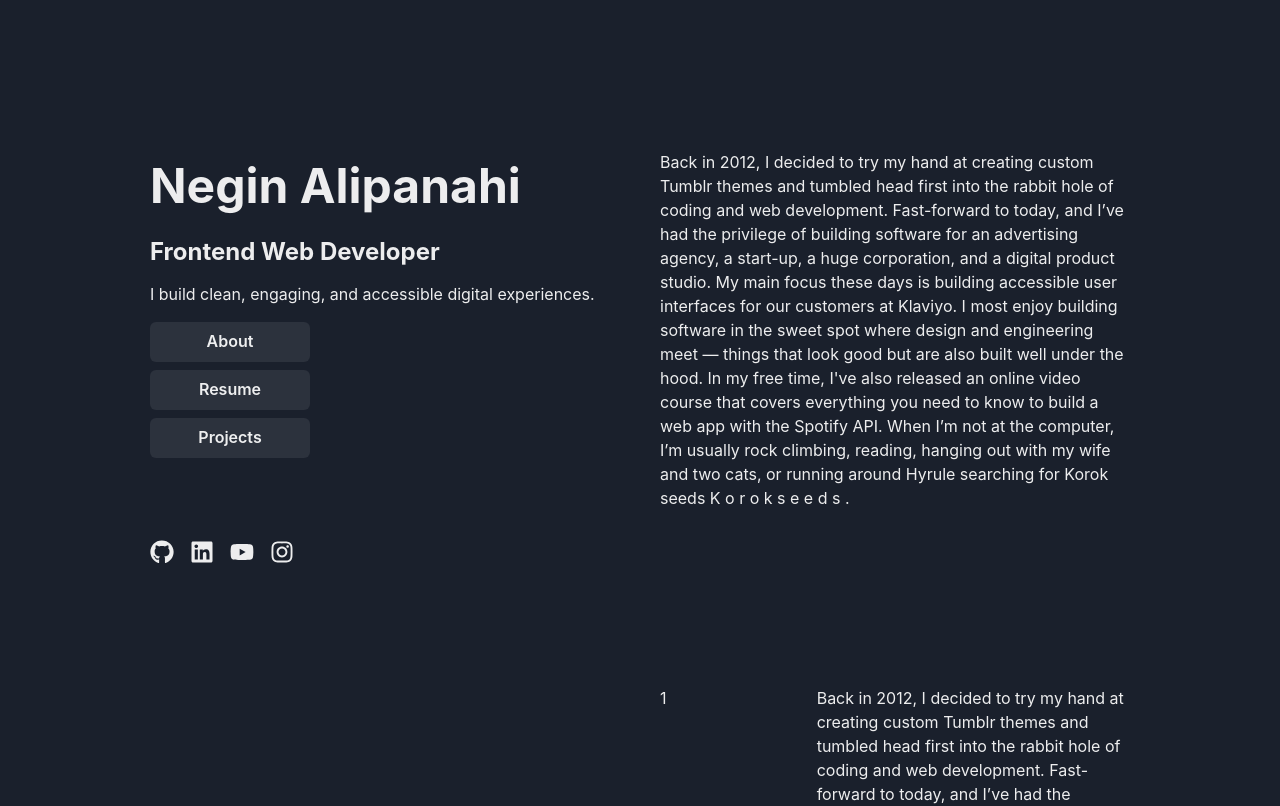
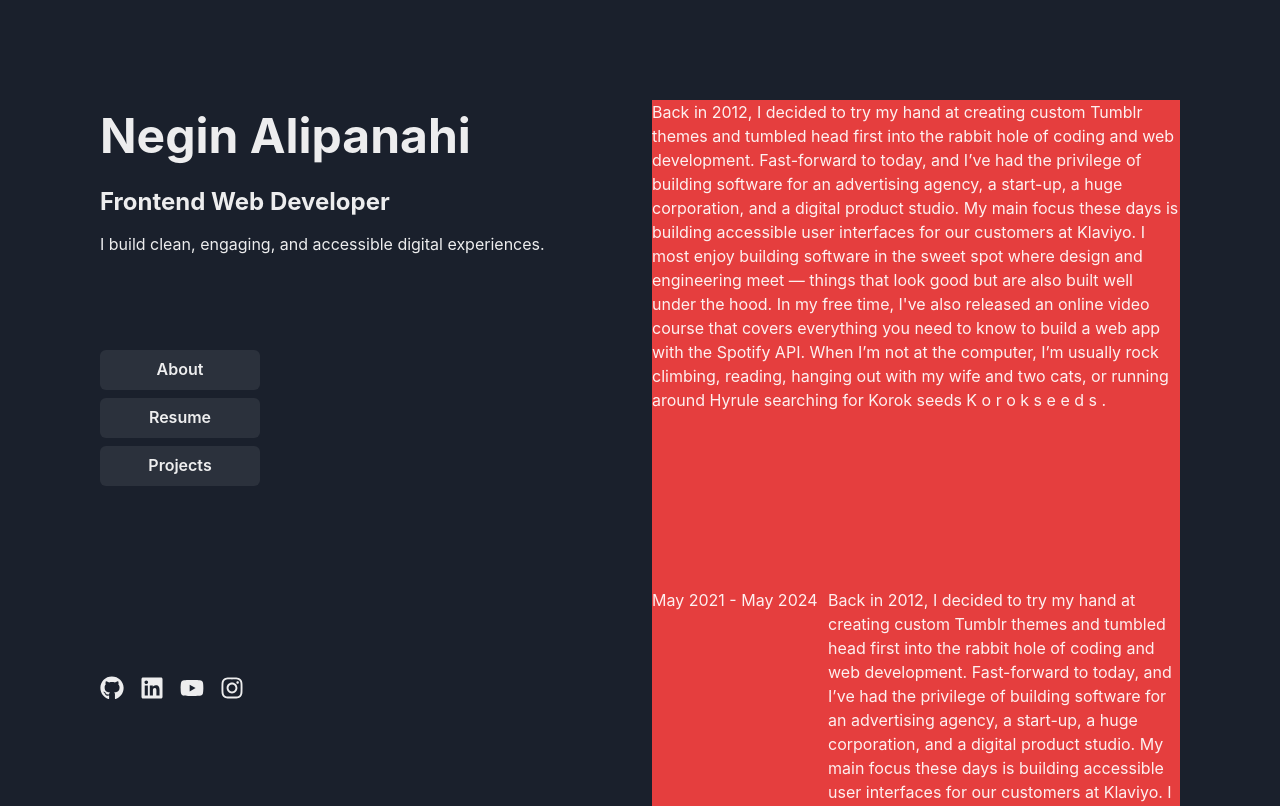
Before and after one commit to nealphi/portfolio, a React (Vite) app: page / in a window 1280 px wide. Shown: the top 806 px of the page. Built offline with nearby package versions, Linux system fonts and the light colour scheme.

Commit message:
second commit

```diff
--- a/src/App.tsx
+++ b/src/App.tsx
@@ -1,5 +1,7 @@
+import { Grid, GridItem } from "@chakra-ui/react";
 import "./App.css";
 import MainContainer from "./components/MainContainer";
+
 
 function App() {
   return (
--- a/src/components/MainContainer.tsx
+++ b/src/components/MainContainer.tsx
@@ -1,37 +1,36 @@
-import {
-  Box,
-  Grid,
-  GridItem,
-  SimpleGrid,
-  Spacer,
-  Stack,
-  Text,
-} from "@chakra-ui/react";
-import NavBar from "./navBar";
+import { Box, Grid, GridItem, SimpleGrid, flexbox } from "@chakra-ui/react";
 import Header from "./Header";
 import About from "./About";
 import Resume from "./Resume";
 import References from "./SocialMediaLinks";
+import NavBar from "./NavBar";
+import SocialMediaLinks from "./SocialMediaLinks";
 
 const MainContainer = () => {
   return (
-    <SimpleGrid columns={[1, null, 2]} spacing={10} m={[30, 150]}>
-      <Box height="85vh">
-        <Box mb={20}>
+    <Grid
+      templateColumns={{ base: "repeat(1, 1fr)", lg: "repeat(2, 1fr)" }}
+      gap={6}
+      m={{ base: "30", lg: "100" }}
+    >
+      <GridItem display={"flex"} flexDirection={"column"} h={"600"}>
+        <Box position={"fixed"}>
+          <Box h={250}>
             <Header />
+          </Box>
+          <Box h={250}>
             <NavBar />
           </Box>
-        <Box display={"flex"} >
-          <References />
+          <Box display={"flex"} h={100} alignItems={"end"}>
+            <SocialMediaLinks />
           </Box>
         </Box>
-      <Box>
-        <Box height="auto">
+      </GridItem>
+      <GridItem display={"flex"} flexDirection={"column"} bg="red.500">
         <About />
         <Resume />
-        </Box>
-      </Box>
-    </SimpleGrid>
+      </GridItem>
+    </Grid>
   );
 };
 
--- a/src/components/Resume.tsx
+++ b/src/components/Resume.tsx
@@ -16,11 +16,11 @@
 const Resume = () => {
   return (
     <Grid templateColumns="repeat(3, 1fr)">
-      <GridItem colSpan={1}>1</GridItem>
+      <GridItem colSpan={1}>May 2021 - May 2024</GridItem>
       <GridItem colSpan={2}>
-        {" "}
+
         <Text>
-          {" "}
+
           Back in 2012, I decided to try my hand at creating custom Tumblr
           themes and tumbled head first into the rabbit hole of coding and web
           development. Fast-forward to today, and I’ve had the privilege of
```
Lines whose indentation alone changed are shown as unchanged.
